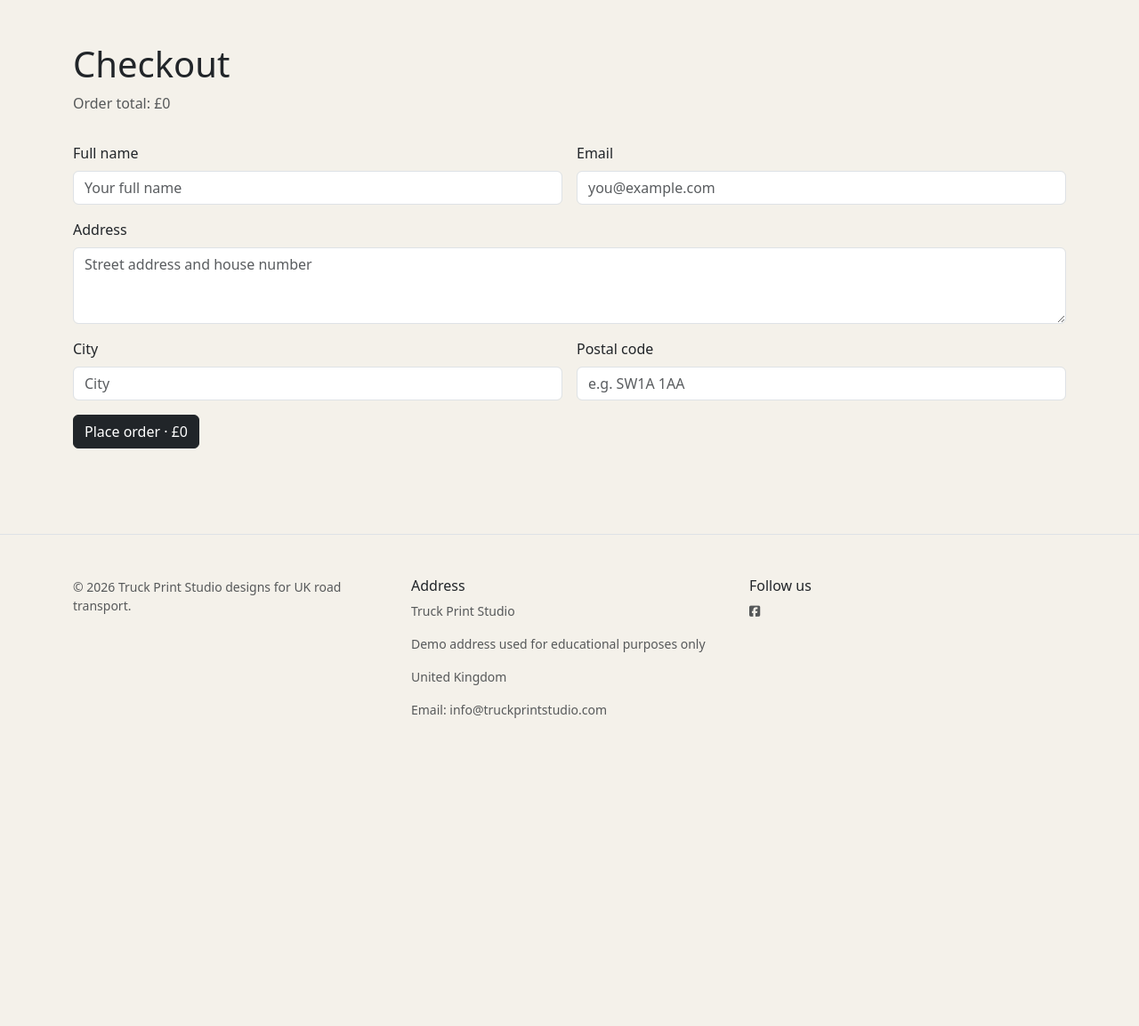
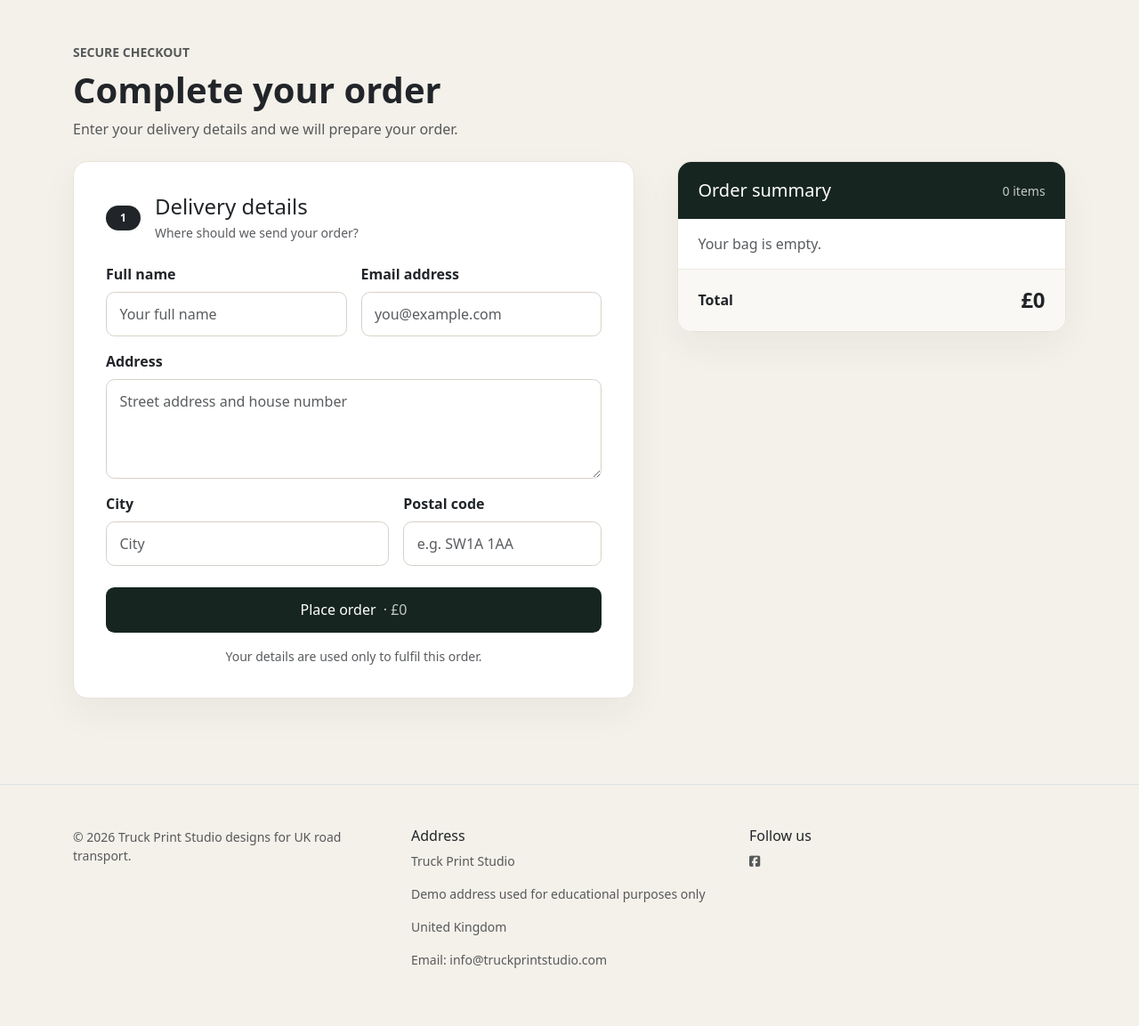
Before and after one commit to 11florin/truck_print_studio, a Django app: page /orders/checkout/ in a window 1280 px wide. Shown: the part 72-1225 px from the top of the page at 89% size. Before the commit the page ends 879 px from the top, so only its background shows below. Run offline with Django 5.2, Linux system fonts and the light colour scheme; some libraries are stand-ins or nearby versions.

Commit message:
Added enhancement at checkout page

```diff
--- a/static/css/style.css
+++ b/static/css/style.css
@@ -93,11 +93,71 @@ body {
   display: flex;
   flex-direction: column;
   align-items: center;
-    gap: .75rem;
+  gap: 0.75rem;
 }
 
 .catalog-filter {
   width: min(100%, 280px);
+}
+
+/* checkout */
+.checkout-page {
+  max-width: 1140px;
+}
+.checkout-heading {
+  max-width: 680px;
+}
+.checkout-card,
+.order-summary {
+  background: #fff;
+  border: 1px solid #e8e3da;
+  border-radius: 1rem;
+  box-shadow: 0 1rem 2.5rem #17251f0d;
+}
+.checkout-card {
+  padding: clamp(1.25rem, 3vw, 2.25rem);
+}
+.checkout-card .form-control {
+  min-height: 3.1rem;
+  border-color: #d7d1c7;
+  border-radius: 0.6rem;
+  padding: 0.75rem 0.9rem;
+}
+.checkout-card textarea.form-control {
+  min-height: 7rem;
+  resize: vertical;
+}
+.checkout-card .form-control:focus {
+  border-color: #8d4c2c;
+  box-shadow: 0 0 0 0.2rem #8d4c2c1f;
+}
+.order-summary {
+  position: sticky;
+  top: 1.5rem;
+  overflow: hidden;
+}
+.summary-header {
+  background: #16251f;
+  color: #fff;
+  padding: 1.25rem 1.4rem;
+}
+.summary-item {
+  padding: 1rem 1.4rem;
+  border-bottom: 1px solid #eee9e1;
+}
+.summary-total {
+  padding: 1.25rem 1.4rem;
+  background: #faf8f4;
+}
+.checkout-submit {
+  background: #16251f;
+  border: 0;
+  border-radius: 0.6rem;
+  padding: 0.85rem 1.25rem;
+}
+.checkout-submit:hover,
+.checkout-submit:focus {
+  background: #263d35;
 }
 
 /* media */
--- a/templates/orders/checkout.html
+++ b/templates/orders/checkout.html
@@ -1,36 +1,91 @@
 {% extends "shop/base.html" %}
+{% block title %}Checkout · Truck Print Studio{% endblock %}
 {% block content %}
-<div class="container py-5">
-  <h1>Checkout</h1>
-  <p class="text-muted">Order total: £{{ total }}</p>
-  <form method="post" class="row g-3 mt-2">
+
+
+<div class="container checkout-page py-5 py-lg-6">
+  <div class="checkout-heading mb-4">
+    <p class="text-uppercase small fw-semibold text-muted mb-2">Secure checkout</p>
+    <h1 class="display-6 fw-bold mb-2">Complete your order</h1>
+    <p class="text-muted mb-0">Enter your delivery details and we will prepare your order.</p>
+  </div>
+
+  <div class="row g-4 g-lg-5 align-items-start">
+    <div class="col-lg-7">
+      <div class="checkout-card">
+        <div class="d-flex align-items-center gap-3 mb-4">
+          <span class="badge rounded-pill text-bg-dark px-3 py-2">1</span>
+          <div>
+            <h2 class="h4 mb-1">Delivery details</h2>
+            <p class="small text-muted mb-0">Where should we send your order?</p>
+          </div>
+        </div>
+
+        <form method="post">
           {% csrf_token %}
-    {% if form.errors %}
-      <div class="alert alert-danger col-12">{{ form.errors }}</div>
+          {% if form.non_field_errors %}
+            <div class="alert alert-danger">{{ form.non_field_errors }}</div>
           {% endif %}
+          <div class="row g-3">
             <div class="col-md-6">
-      <label class="form-label" for="{{ form.full_name.id_for_label }}">Full name</label>
+              <label class="form-label fw-semibold" for="{{ form.full_name.id_for_label }}">Full name</label>
               {{ form.full_name }}
+              {% for error in form.full_name.errors %}<div class="small text-danger mt-1">{{ error }}</div>{% endfor %}
             </div>
             <div class="col-md-6">
-      <label class="form-label" for="{{ form.email.id_for_label }}">Email</label>
+              <label class="form-label fw-semibold" for="{{ form.email.id_for_label }}">Email address</label>
               {{ form.email }}
+              {% for error in form.email.errors %}<div class="small text-danger mt-1">{{ error }}</div>{% endfor %}
             </div>
             <div class="col-12">
-      <label class="form-label" for="{{ form.address.id_for_label }}">Address</label>
+              <label class="form-label fw-semibold" for="{{ form.address.id_for_label }}">Address</label>
               {{ form.address }}
+              {% for error in form.address.errors %}<div class="small text-danger mt-1">{{ error }}</div>{% endfor %}
             </div>
-    <div class="col-md-6">
-      <label class="form-label" for="{{ form.city.id_for_label }}">City</label>
+            <div class="col-md-7">
+              <label class="form-label fw-semibold" for="{{ form.city.id_for_label }}">City</label>
               {{ form.city }}
+              {% for error in form.city.errors %}<div class="small text-danger mt-1">{{ error }}</div>{% endfor %}
             </div>
-    <div class="col-md-6">
-      <label class="form-label" for="{{ form.postal_code.id_for_label }}">Postal code</label>
+            <div class="col-md-5">
+              <label class="form-label fw-semibold" for="{{ form.postal_code.id_for_label }}">Postal code</label>
               {{ form.postal_code }}
+              {% for error in form.postal_code.errors %}<div class="small text-danger mt-1">{{ error }}</div>{% endfor %}
             </div>
-    <div class="col-12">
-      <button class="btn btn-dark">Place order · £{{ total }}</button>
           </div>
+          <button type="submit" class="btn btn-dark checkout-submit w-100 mt-4">
+            Place order <span class="opacity-75 ms-1">· £{{ total }}</span>
+          </button>
+          <p class="text-center text-muted small mb-0 mt-3">Your details are used only to fulfil this order.</p>
         </form>
       </div>
+    </div>
+
+    <div class="col-lg-5">
+      <aside class="order-summary">
+        <div class="summary-header">
+          <div class="d-flex justify-content-between align-items-center">
+            <h2 class="h5 mb-0">Order summary</h2>
+            <span class="small opacity-75">{{ items|length }} item{{ items|length|pluralize }}</span>
+          </div>
+        </div>
+        {% for product, quantity in items %}
+          <div class="summary-item d-flex justify-content-between gap-3">
+            <div>
+              <p class="fw-semibold mb-1">{{ product.name }}</p>
+              <p class="small text-muted mb-0">Qty: {{ quantity }}</p>
+            </div>
+            <span class="fw-semibold text-nowrap">£{{ product.price|floatformat:2 }}</span>
+          </div>
+        {% empty %}
+          <div class="summary-item text-muted">Your bag is empty.</div>
+        {% endfor %}
+        <div class="summary-total d-flex justify-content-between align-items-center">
+          <span class="fw-semibold">Total</span>
+          <span class="h4 mb-0 fw-bold">£{{ total }}</span>
+        </div>
+      </aside>
+    </div>
+  </div>
+</div>
 {% endblock %}
```
Lines whose indentation alone changed are shown as unchanged.
